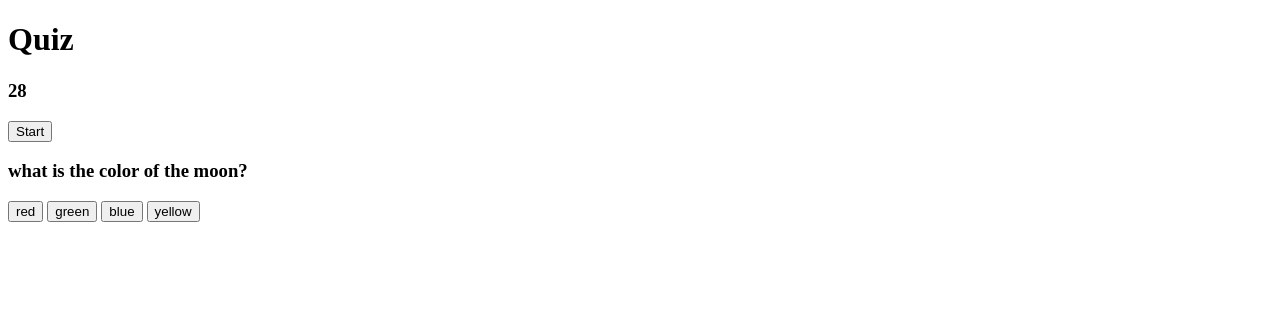
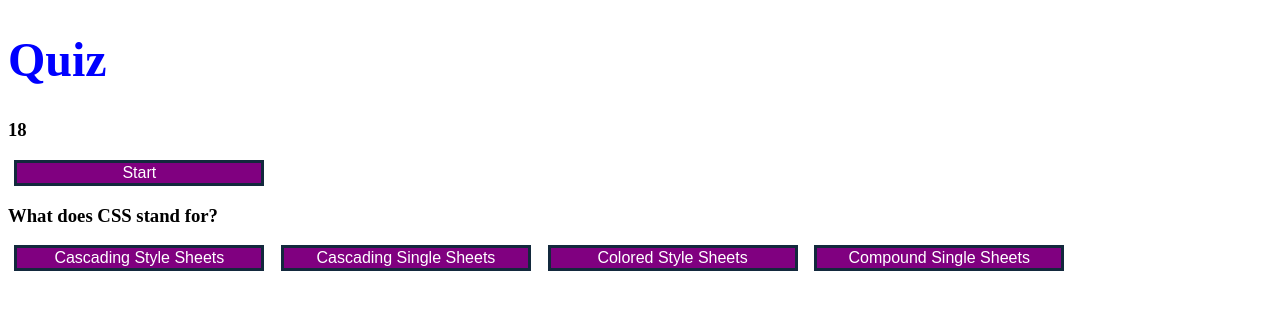
Before and after one commit to Kimberlyc1904/CodeQuiz_Homework4, a plain HTML site: page index.html in a window 1280 px wide. Both pictures are taken after a click on the button "Start". Drawn offline with Linux system fonts and the light colour scheme.

Commit message:
adding changes to the javascript

```diff
--- /dev/null
+++ b/assets/css/style.css
@@ -0,0 +1,19 @@
+
+h1 {
+    font-size: 300%;
+    color: blue;
+  }
+
+  button {
+    width: 250px;
+    margin: 0 .5%;
+    font-size: 100%;
+    color: white;
+    background-color: purple;
+    border: 3px solid #13293d;
+
+  }
+
+  #time {
+    margin-right: 10px;
+  }
--- a/index.html
+++ b/index.html
@@ -4,15 +4,18 @@
     <meta charset="UTF-8">
     <meta http-equiv="X-UA-Compatible" content="IE=edge">
     <meta name="viewport" content="width=device-width, initial-scale=1.0">
-    <title>Document</title>
+    <link rel="stylesheet"  href="./assets/css/style.css"/>
+    <title>Quiz</title>
 </head>
+
 <body>
-
+    <class=header></class>
     <h1>Quiz</h1>
     <h3 id="time"></h3>
     <button id="btn">Start</button>
-    <div id="questions"></div>
-    <div id="showRight"></div>
+     <div id="questions"></div>
+     <div id="showRight"></div>
     <script src="./index.js"></script>
 </body>
+
 </html>
--- a/index.js
+++ b/index.js
@@ -1,24 +1,40 @@
+
+
+
 var questions =[
     {
-        title: "what is the color of the moon?",
-        choices:['red', 'green', 'blue', 'yellow' ],
-        answer: 'yellow',
+        title: "What does CSS stand for?",
+        choices:['Cascading Style Sheets', 'Cascading Single Sheets', 'Colored Style Sheets', 'Compound Single Sheets' ],
+        answer: 'Cascading Style Sheets',
 
     },
     {
-        title: "what is the size of the sea?",
-        choices:['small', 'big', 'huge', 'tiny' ],
-        answer: 'huge',
+        title: "Which of the following is not a primitive data type in JavaScript?",
+        choices:['Number', 'String', 'Object', 'Boolean' ],
+        answer: 'Object',
+
+    },
+    {
+        title: "What does API stand for?",
+        choices:['Application Programming Interface', 'Automated Programming Interface', 'Application Processing Interface', 'Automated Processing Interface' ],
+        answer: 'Application Programming Interface',
+
+    },
+    {
+        title: "Which of the following is not a programming language?",
+        choices:['Python', 'JavaScript', 'HTML', 'CSS' ],
+        answer: 'HTML',
 
     },
 
 
-
-
 ]
-
+var score
 var i =0
-var time =30
+var time =20
+function stopClock() {
+    clearInterval()
+}
 
 document.getElementById('btn').onclick=function() {
     showQuestion();
@@ -30,6 +46,16 @@ document.getElementById('btn').onclick=function() {
                 time --
                 document.getElementById('time').innerHTML = time
             }
+            else if(time<1) {
+                clearInterval();
+                //alert('Time is up!');
+            }
+            //else if(i === 4) {
+                //console.log("i=",i)
+                //clearInterval();
+                //score = time;
+                //alert("Your score is " + score);
+            //}
         }
         , 1000 //one second
     )
@@ -68,6 +94,31 @@ document.getElementById('questions').onclick = function(e) {
     }
     //goes to next question
         i++
+        if(i === 4) {
+            clearInterval()
+            score = time;
+        }
     showQuestion()
 
 }
+
+//need to
+//saveButton.addEventListener("click", function(event) {
+    ///event.preventDefault();
+
+    //var userScore = {
+      //initials: initials.value,
+      //score: score.value,
+    //};
+
+    //localStorage.setItem("userScore", JSON.stringify(userScore));
+    //renderMessage();
+
+   // });
+
+    //function renderMessage() {
+      //var lastGrade = JSON.parse(localStorage.getItem("userScore"));
+      //if (lastGrade !== null) {
+       // document.querySelector(".message").textContent = lastGrade.student +
+     // }
+   // }
```
